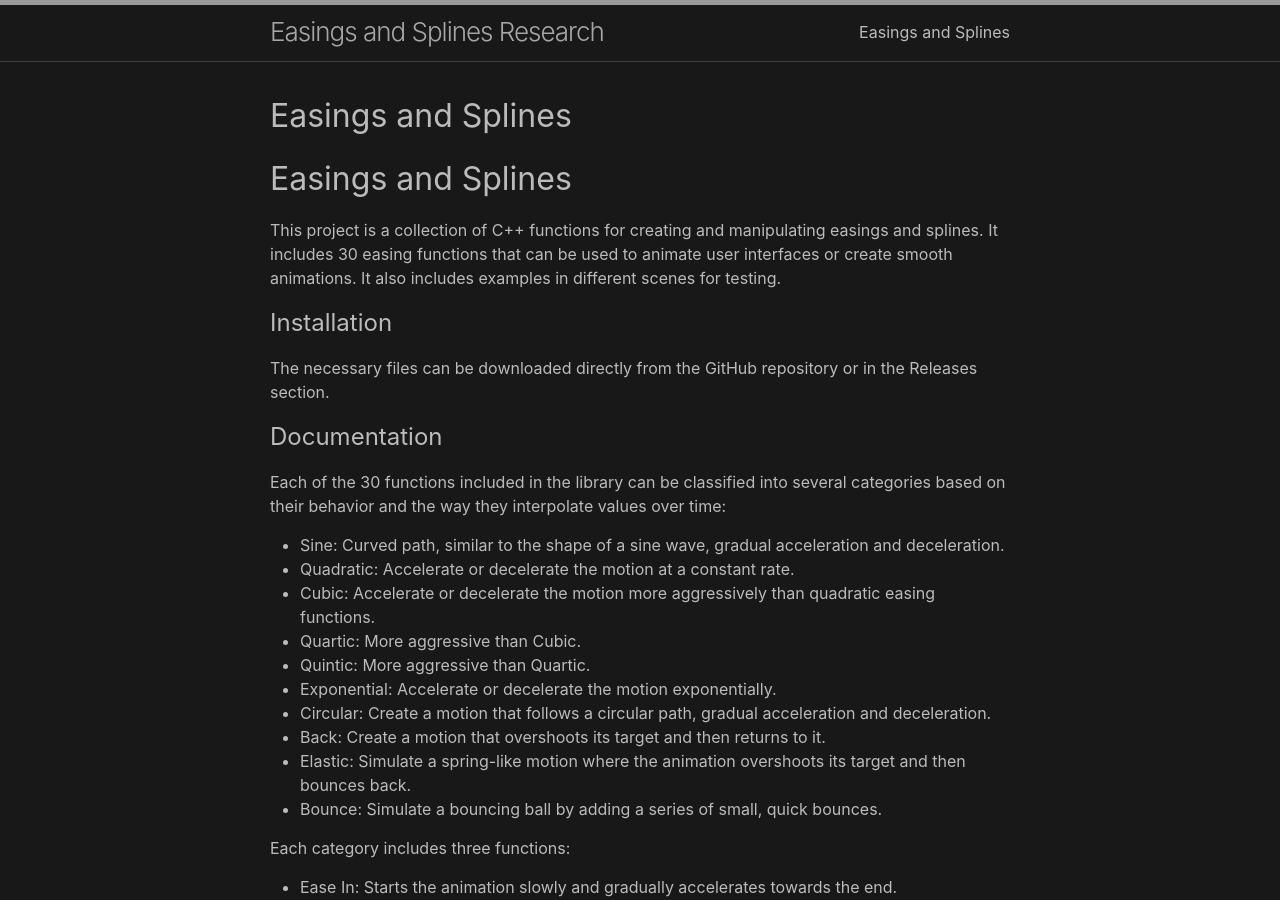
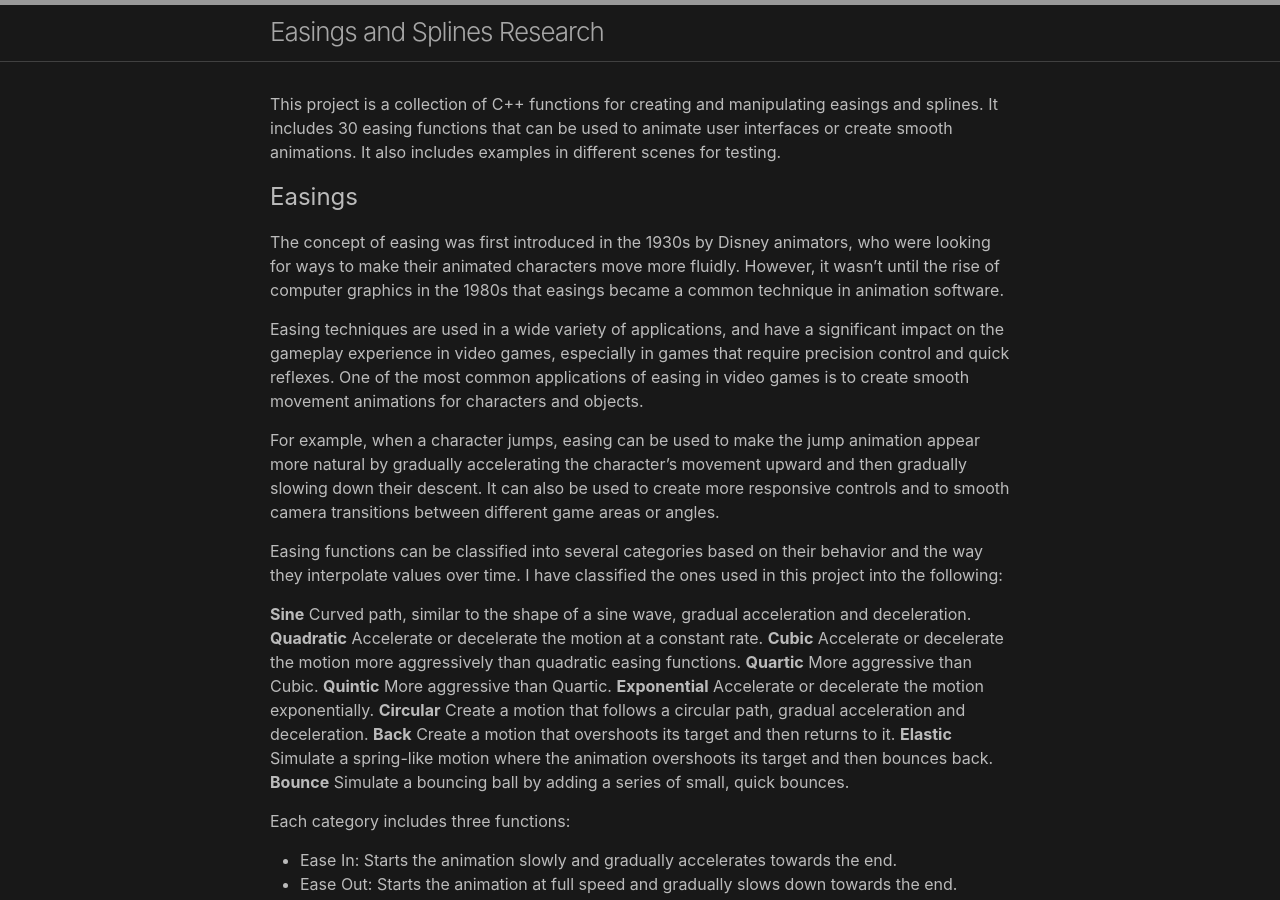
Before and after one commit to Hekbas/Easings_and_Splines_Research, a Jekyll site: the page built from index.md, in a window 1280 px wide and 900 px high. Built offline with Jekyll 4.4.1, drawn with Linux system fonts in a browser that asks for light colours; our own code applies the rules of GitHub Pages for plain Markdown files.

Commit message:
Update index.md

```diff
--- a/index.md
+++ b/index.md
@@ -1,26 +1,37 @@
-# Easings and Splines
 
 This project is a collection of C++ functions for creating and manipulating easings and splines. It includes 30 easing functions that can be used to animate user interfaces or create smooth animations.
 It also includes examples in different scenes for testing.
 
-## Installation
+## Easings
 
-The necessary files can be downloaded directly from the GitHub repository or in the Releases section.
+The concept of easing was first introduced in the 1930s by Disney animators, who were looking for ways to make their animated characters move more fluidly. However, it wasn't until the rise of computer graphics in the 1980s that easings became a common technique in animation software.
 
-## Documentation
+Easing techniques are used in a wide variety of applications, and have a significant impact on the gameplay experience in video games, especially in games that require precision control and quick reflexes. One of the most common applications of easing in video games is to create smooth movement animations for characters and objects.
 
-Each of the 30 functions included in the library can be classified into several categories based on their behavior and the way they interpolate values over time:
+For example, when a character jumps, easing can be used to make the jump animation appear more natural by gradually accelerating the character's movement upward and then gradually slowing down their descent. It can also be used to create more responsive controls and to smooth camera transitions between different game areas or angles.
 
-- Sine: Curved path, similar to the shape of a sine wave, gradual acceleration and deceleration.
-- Quadratic: Accelerate or decelerate the motion at a constant rate.
-- Cubic: Accelerate or decelerate the motion more aggressively than quadratic easing functions.
-- Quartic: More aggressive than Cubic.
-- Quintic: More aggressive than Quartic.
-- Exponential: Accelerate or decelerate the motion exponentially.
-- Circular: Create a motion that follows a circular path, gradual acceleration and deceleration.
-- Back: Create a motion that overshoots its target and then returns to it.
-- Elastic: Simulate a spring-like motion where the animation overshoots its target and then bounces back.
-- Bounce: Simulate a bouncing ball by adding a series of small, quick bounces.
+Easing functions can be classified into several categories based on their behavior and the way they interpolate values over time. I have classified the ones used in this project into the following:
+
+**Sine**
+Curved path, similar to the shape of a sine wave, gradual acceleration and deceleration.
+**Quadratic**
+Accelerate or decelerate the motion at a constant rate.
+**Cubic**
+Accelerate or decelerate the motion more aggressively than quadratic easing functions.
+**Quartic**
+More aggressive than Cubic.
+**Quintic**
+More aggressive than Quartic.
+**Exponential**
+Accelerate or decelerate the motion exponentially.
+**Circular**
+Create a motion that follows a circular path, gradual acceleration and deceleration.
+**Back**
+Create a motion that overshoots its target and then returns to it.
+**Elastic**
+Simulate a spring-like motion where the animation overshoots its target and then bounces back.
+**Bounce**
+Simulate a bouncing ball by adding a series of small, quick bounces.
 
 Each category includes three functions:
 
```
